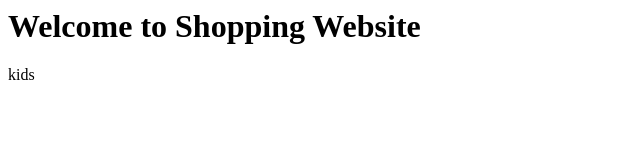
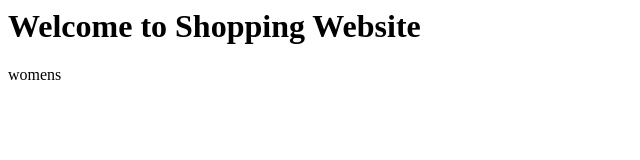
Before and after one commit to Bhavani-Durgam/git-revert-vs-reset, a plain HTML site: page index.html in a window 1280 px wide. Shown: the full height of the page, 0-640 px from the left. Drawn offline with Linux system fonts and the light colour scheme.

Commit message:
Revert "womens"
This reverts commit a0619d394afc3807b906b9478c376b9b88d1b4db.

```diff
--- a/index.html
+++ b/index.html
@@ -1,6 +1,6 @@
 <html>
 <body>
 <h1>Welcome to Shopping Website</h1>
-<p>kids</p/
+<p>womens</p/
 </body>
 </html>
```
